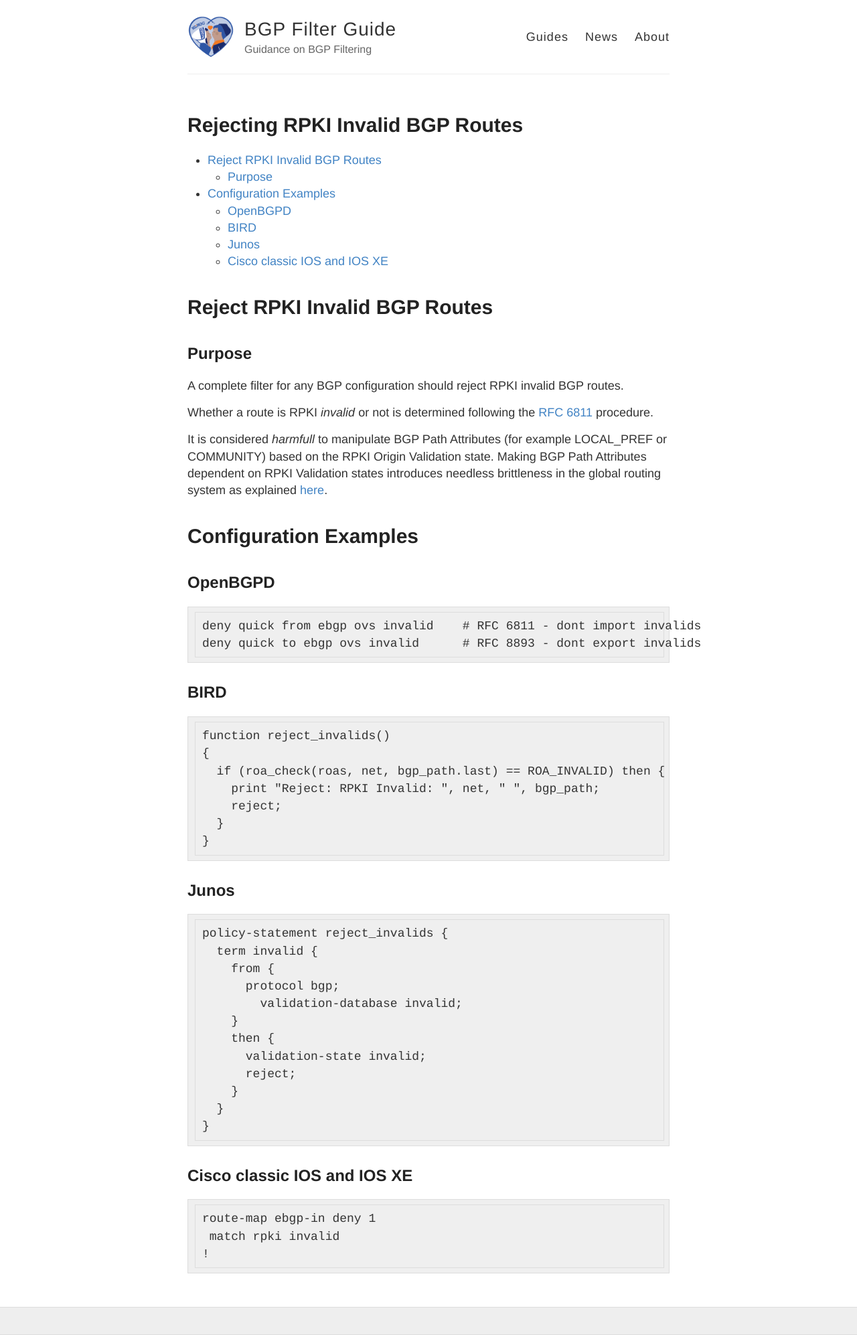
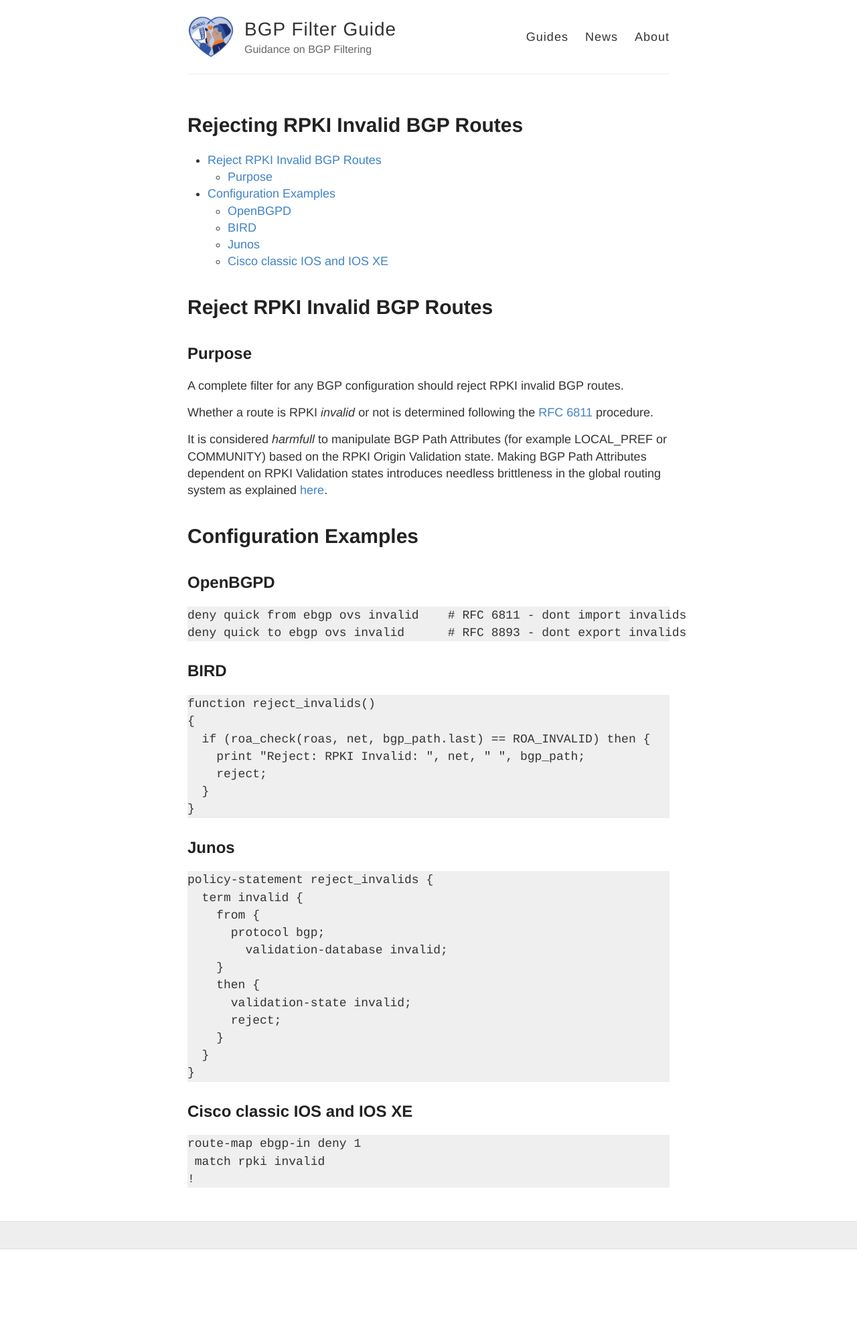
Before and after one commit to NLNOG/bgpfilterguide, a Jekyll site: the page built from guides/reject_invalids.md, in a window 1280 px wide. Shown: the whole page at 67% size. Built offline with Jekyll 4.4.1, drawn with Linux system fonts in a browser that asks for light colours; after the commit the page ends 1866 px from its top, so only the background shows below that.

Commit message:
remove border

```diff
--- a/_sass/_highlights.scss
+++ b/_sass/_highlights.scss
@@ -1,8 +1,8 @@
 
 .highlight {
   background-color: #efefef;
-  padding: 7px 7px 7px 10px;
-  border: 1px solid #ddd;
+  // padding: 7px 7px 7px 10px;
+  // border: 1px solid #ddd;
   // -moz-box-shadow: 3px 3px rgba(0,0,0,0.1);
   // -webkit-box-shadow: 3px 3px rgba(0,0,0,0.1);
   // box-shadow: 3px 3px rgba(0,0,0,0.1);
```
